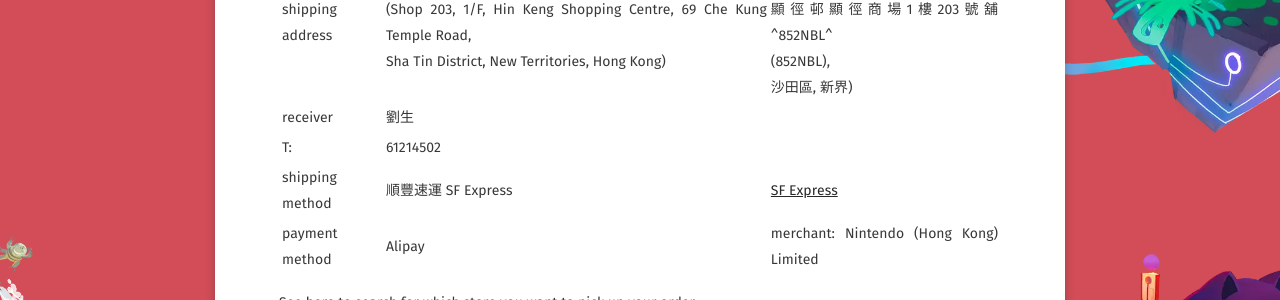
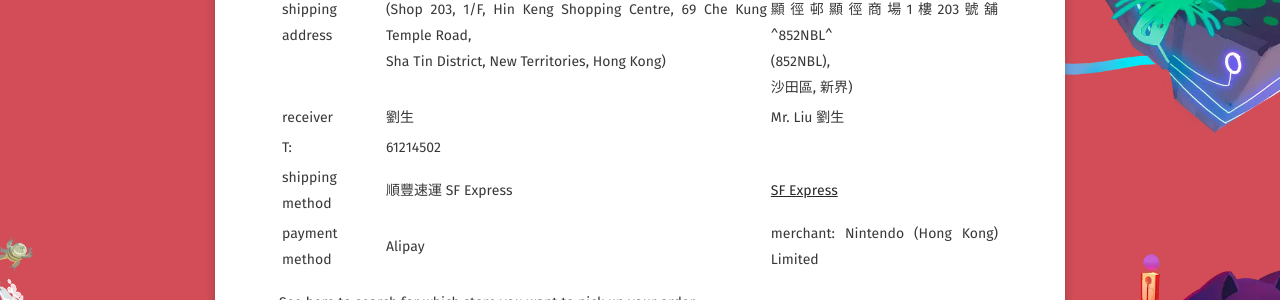
Before and after one commit to WebPavel/WebPavel.github.io, a Jekyll site: the page built from _posts/2026-08-31-purchase-Switch2-from-Nintendo-Store-in-Hong-Kong.md, in a window 1280 px wide and 900 px high, scrolled down 1505 px. Shown: the part 151-451 px from the top of the window. Built offline with Jekyll 4.4.1, drawn with Linux system fonts in a browser that asks for light colours; some web fonts are replaced; comment, search, counter and statistics services are not loaded.

Commit message:
feat: common terms used to address men and women in Hong Kong.

```diff
--- a/_posts/2026-08-31-purchase-Switch2-from-Nintendo-Store-in-Hong-Kong.md
+++ b/_posts/2026-08-31-purchase-Switch2-from-Nintendo-Store-in-Hong-Kong.md
@@ -53,7 +53,7 @@ I placed an order online at the [official website of Nintendo Store in Hong Kong
 | date             | 2026/8/31                                                                                                                                                                          | 10:00pm                                                                                                                       |
 | total amount     | HKD 3,450                                                                                                                                                                          | shipping and handling fees: HKD 0                                                                                             |
 | shipping address | SF Express Station, Hin Keng Shopping Centre, Tai Wai <br/> (Shop 203, 1/F, Hin Keng Shopping Centre, 69 Che Kung Temple Road, <br/> Sha Tin District, New Territories, Hong Kong) | 大圍顯徑商場順豐站<br/>(香港新界沙田區沙田車公廟道69號<br/>顯徑邨顯徑商場1樓203號舖^852NBL^ <br/>(852NBL), <br/>沙田區, 新界) |
-| receiver         | 劉生                                                                                                                                                                               |                                                                                                                               |
+| receiver         | 劉生                                                                                                                                                                               | Mr. Liu 劉生                                                                                                                  |
 | T:               | 61214502                                                                                                                                                                           |                                                                                                                               |
 | shipping method  | 順豐速運 SF Express                                                                                                                                                                | [SF Express](https://htm.sf-express.com/hk/tc/products_services/Express_Services/Value_added_Services/SF_Retention_Service/)  |
 | payment method   | Alipay                                                                                                                                                                             | merchant: Nintendo (Hong Kong) Limited                                                                                        |
```
